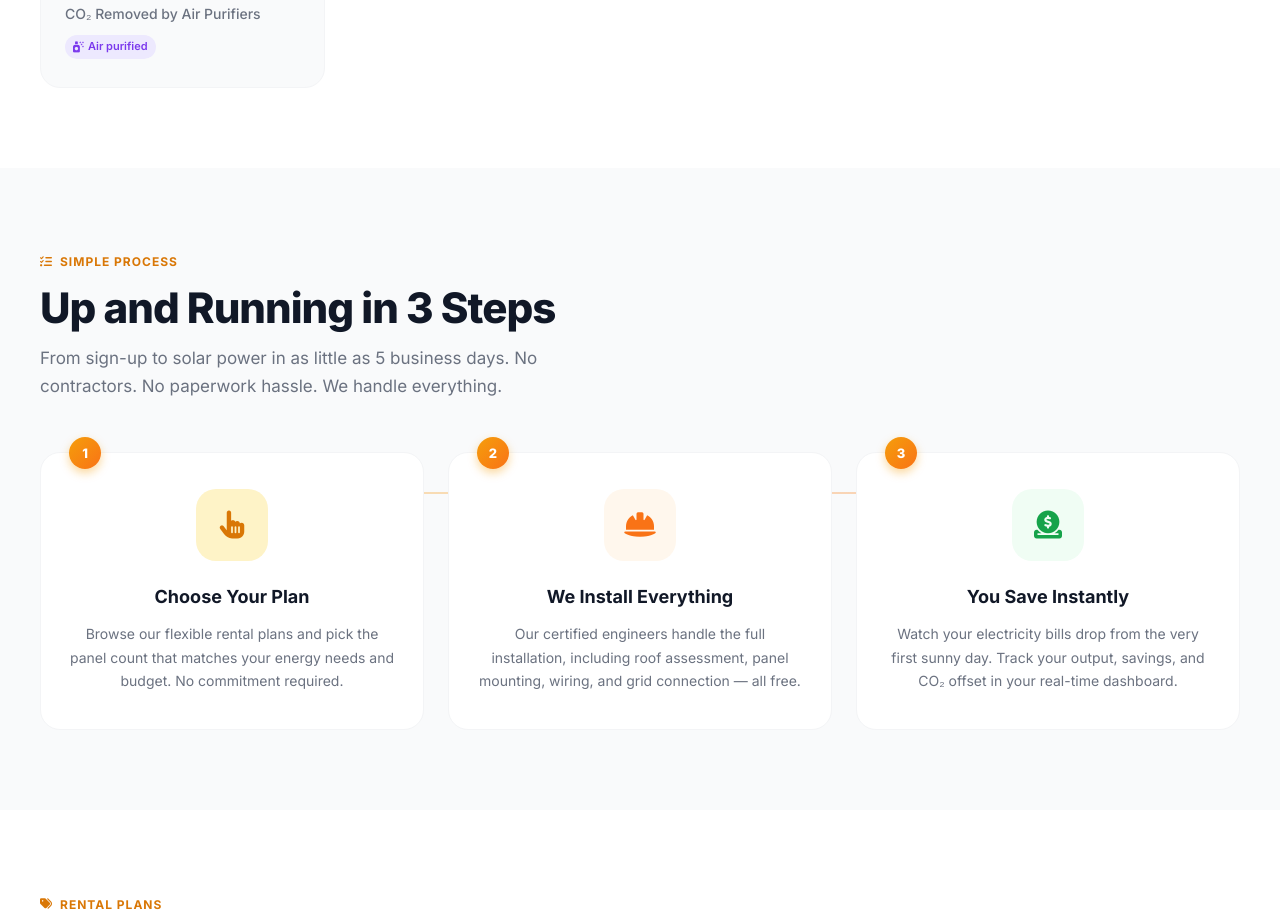
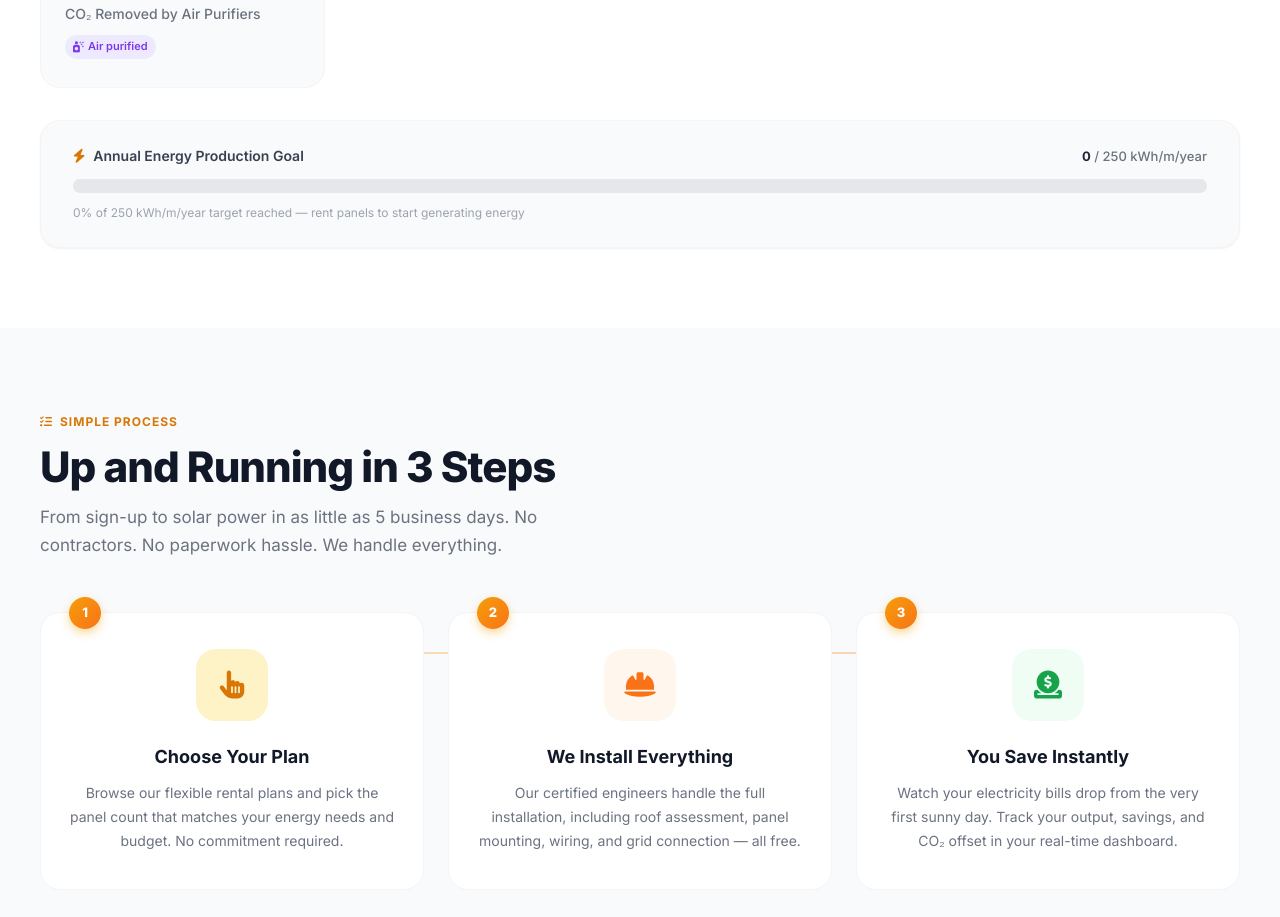
Before and after one commit to chatgptuaead-dot/solar-rental-app, a plain HTML site: page index.html in a window 1280 px wide. Shown: the part 1468-2385 px from the top of the page. Drawn offline with Linux system fonts and the light colour scheme.

Commit message:
Add energy production progress bar (0/250 kWh/m/year)

```diff
--- a/index.html
+++ b/index.html
@@ -525,6 +525,80 @@
       padding: 3px 8px;
       border-radius: 100px;
       margin-top: 10px;
+    }
+
+    .energy-progress-wrap {
+      max-width: 1200px;
+      margin: 32px auto 0;
+      padding: 24px 32px;
+      background: var(--gray-50);
+      border: 1px solid var(--gray-100);
+      border-radius: var(--radius-lg);
+      box-shadow: var(--shadow-sm);
+    }
+
+    .energy-progress-header {
+      display: flex;
+      align-items: center;
+      justify-content: space-between;
+      margin-bottom: 12px;
+    }
+
+    .energy-progress-label {
+      font-size: 14px;
+      font-weight: 600;
+      color: var(--gray-700);
+      display: flex;
+      align-items: center;
+      gap: 8px;
+    }
+
+    .energy-progress-label i {
+      color: var(--yellow-dark);
+    }
+
+    .energy-progress-values {
+      font-size: 13px;
+      color: var(--gray-500);
+      font-weight: 500;
+    }
+
+    .energy-progress-values span {
+      font-weight: 700;
+      color: var(--gray-800);
+    }
+
+    .progress-track {
+      height: 14px;
+      background: var(--gray-200);
+      border-radius: 100px;
+      overflow: hidden;
+    }
+
+    .progress-fill {
+      height: 100%;
+      width: 0%;
+      border-radius: 100px;
+      background: linear-gradient(90deg, var(--yellow), var(--orange));
+      transition: width 1.4s cubic-bezier(0.4, 0, 0.2, 1);
+      position: relative;
+    }
+
+    .progress-fill::after {
+      content: '';
+      position: absolute;
+      right: 0;
+      top: 0;
+      bottom: 0;
+      width: 6px;
+      background: rgba(255,255,255,0.5);
+      border-radius: 100px;
+    }
+
+    .energy-progress-sub {
+      margin-top: 10px;
+      font-size: 12px;
+      color: var(--gray-400);
     }
 
     .stat-badge.green { background: var(--green-light); color: var(--green-dark); }
@@ -1461,6 +1535,23 @@
         <div class="stat-badge" style="background: #EDE9FE; color: #7C3AED;"><i class="fa-solid fa-air-freshener"></i> Air purified</div>
       </div>
     </div>
+
+    <div class="energy-progress-wrap">
+      <div class="energy-progress-header">
+        <div class="energy-progress-label">
+          <i class="fa-solid fa-bolt"></i>
+          Annual Energy Production Goal
+        </div>
+        <div class="energy-progress-values">
+          <span>0</span> / 250 kWh/m/year
+        </div>
+      </div>
+      <div class="progress-track">
+        <div class="progress-fill" id="energyProgressBar"></div>
+      </div>
+      <div class="energy-progress-sub">0% of 250 kWh/m/year target reached — rent panels to start generating energy</div>
+    </div>
+
   </div>
 </section>
 
```
